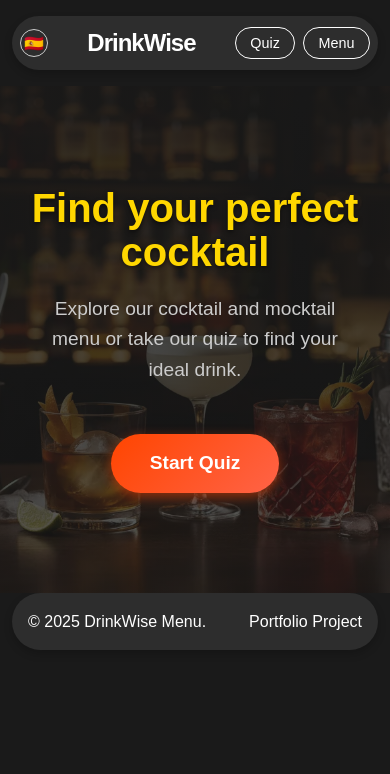
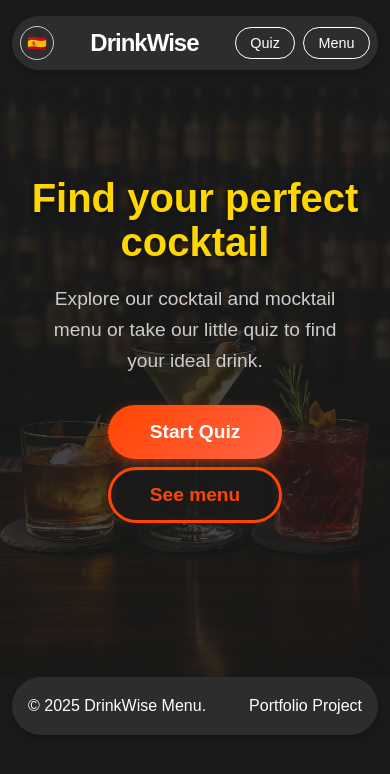
Before and after one commit to dalonsodev/DrinkWise, a React (Vite) app: page / in a window 390 px wide. Shown: the top 774 px of the page. Built offline with nearby package versions, Linux system fonts and the light colour scheme; what i18next-icu would draw is missing.

Commit message:
feat(hero-home): add "See menu" button as a near alternative of taking the quiz.
style(hero-home): implement btn-alt styles and add better background-image for improved mobile layout

```diff
--- a/src/index.css
+++ b/src/index.css
@@ -41,14 +41,8 @@ body {
    min-height: 80vh;
 }
 
-/* main {
-   margin-top: 100px;
-} */
-
-/* Header & Navigation */
 .header {
-   /* position: fixed; */
-   /* margin-top: -84px; */
+   position: relative;
    margin: 1em auto;
    width: calc(100% - 1.5em);
    background-color: var(--surface);
@@ -150,6 +144,42 @@ body {
    transform: scale(1);
 }
 
+.btn-alt {
+   font-size: 1rem;
+   padding: 0.75em 2em;
+   border-radius: var(--pill-radius);
+   color: var(--primary);
+   font-weight: bold;
+   text-decoration: none;
+   display: inline-flex;
+   align-items: center;
+   justify-content: center;
+   cursor: pointer;
+   transition: var(--transition);
+   position: relative;
+   overflow: hidden;
+   border: 3px solid var(--primary);
+   background-color: color-mix(in srgb, var(--background) 70%, transparent);
+   background-origin: border-box;
+   background-clip: padding-box, border-box;
+}
+
+.btn-alt:hover {
+   background-image: linear-gradient(135deg, var(--primary), var(--secondary));
+   color: var(--text);
+   box-shadow: 0 6px 16px rgba(255, 69, 0, 0.5);
+}
+
+.btn-alt:active {
+   color: var(--text);
+   box-shadow: 0 2px 8px rgba(0, 0, 0, 0.3);
+}
+
+.btn-alt:disabled {
+   opacity: 0.5;
+   cursor: default;
+}
+
 .btn-quiz {
    font-size: 1rem;
    padding: 0.75em 2em;
@@ -188,6 +218,7 @@ body {
    width: 1.75em;
    height: 1.75em;
    font-size: 1rem;
+   padding: 1em;
    border: 1px solid var(--text-subtle);
    border-radius: 50%;
    background: transparent;
@@ -354,16 +385,16 @@ body {
 .home-hero {
    position: relative;
    width: 100%;
-   min-height: 60vh;
-   background-image: url('/images/hero-home.webp');
-   background-size: cover;
-   background-position: center;
+   min-height: 70vh;
+   background-image: url('/images/hero-home-mobile.webp');
+   background-size: 110%;
+   background-position: center 80%;
    background-repeat: no-repeat;
    display: flex;
    flex-direction: column;
    justify-content: center;
    align-items: center;
-   padding: 2em 1em;
+   padding: 2em 1em 6em;
    overflow: hidden;
 }
 
@@ -382,6 +413,12 @@ body {
    z-index: 1;
 }
 
+.hero-links-wrapper {
+   display: flex;
+   flex-direction: column;
+   gap: 0.5em;
+}
+
 .home-hero .page-title {
    font-size: 2.5rem;
    font-weight: 700;
@@ -396,8 +433,9 @@ body {
 
 .home-hero .page-description {
    font-size: 1.2rem;
+   color: var(--text);
    color: var(--text-subtle);
-   margin-bottom: 2.5em;
+   margin-bottom: 1.5em;
    max-width: 90%;
    margin-left: auto;
    margin-right: auto;
@@ -406,17 +444,27 @@ body {
    z-index: 2;
 }
 
-.home-hero .btn-primary {
+.home-hero .btn-primary,
+.home-hero .btn-alt {
    font-size: 1.2rem;
-   padding: 0.75em 2em;
+   padding: 0.6em 2em;
    box-shadow: 0 4px 12px rgba(255, 69, 0, 0.5);
    position: relative;
    z-index: 2;
 }
 
+.home-hero .btn-alt {
+   padding-block: 0.5em;
+}
+
 .home-hero .btn-primary:hover {
    transform: translateY(-4px);
    box-shadow: 0 6px 16px rgba(255, 69, 0, 0.7);
+}
+
+.home-hero .btn-alt,
+.home-hero .btn-alt:hover {
+   box-shadow: none;
 }
 
 /* Quiz Page */
@@ -799,4 +847,8 @@ body {
       height: 2.5em;
       font-size: 1.2rem;
    }
+
+   .home-hero {
+      background-image: url('/images/hero-home.webp');
+   }
 }
--- a/src/locales/en.json
+++ b/src/locales/en.json
@@ -1,10 +1,11 @@
 {
    "title": "Welcome to DrinkWise Menu",
    "welcome": "Find your perfect cocktail",
-   "welcome.description": "Explore our cocktail and mocktail menu or take our quiz to find your ideal drink.",
+   "welcome.description": "Explore our cocktail and mocktail menu or take our little quiz to find your ideal drink.",
    "button": {
       "filter": "Filter",
-      "startQuiz": "Start Quiz"
+      "startQuiz": "Start Quiz",
+      "seeMenu": "See menu"
    },
    "nav": {
       "home": "Home",
--- a/src/locales/es.json
+++ b/src/locales/es.json
@@ -1,10 +1,11 @@
 {
    "title": "Bienvenidos a DrinkWise Menu",
    "welcome": "Encuentra tu cóctel perfecto",
-   "welcome.description": "Explora nuestro menú de cócteles y mocktails o haz nuestro quiz para encontrar la bebida ideal para ti.",
+   "welcome.description": "Explora nuestro menú de cócteles o haz nuestro test para encontrar la bebida ideal para ti.",
    "button": {
       "filter": "Filtrar",
-      "startQuiz": "Iniciar Quiz"
+      "startQuiz": "Iniciar Quiz",
+      "seeMenu": "Ver menu"
    },
    "nav": {
       "home": "Inicio",
--- a/src/pages/HomePage.jsx
+++ b/src/pages/HomePage.jsx
@@ -9,9 +9,14 @@ export default function Home() {
       <div className="page home-hero">
          <h1 className="page-title">{t("welcome")}</h1>
          <p className="page-description">{t("welcome.description")}</p>
-         <Link to="/quiz" className="btn-primary">
-            {t("button.startQuiz")}
-         </Link>
+         <div className="hero-links-wrapper">
+            <Link to="/quiz" className="btn-primary">
+               {t("button.startQuiz")}
+            </Link>
+            <Link to="/menu" className="btn-alt">
+               {t("button.seeMenu")}
+            </Link>
+         </div>
       </div>
    )
 }
```
Also changed, not shown: public/images/hero-home-mobile.webp (added).
